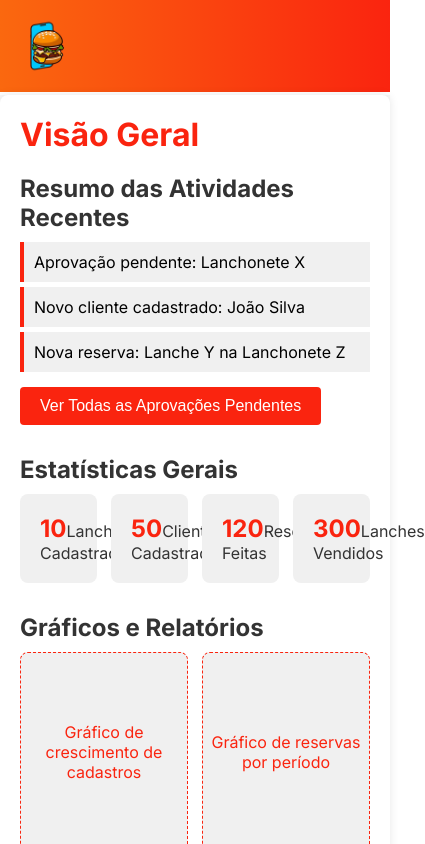
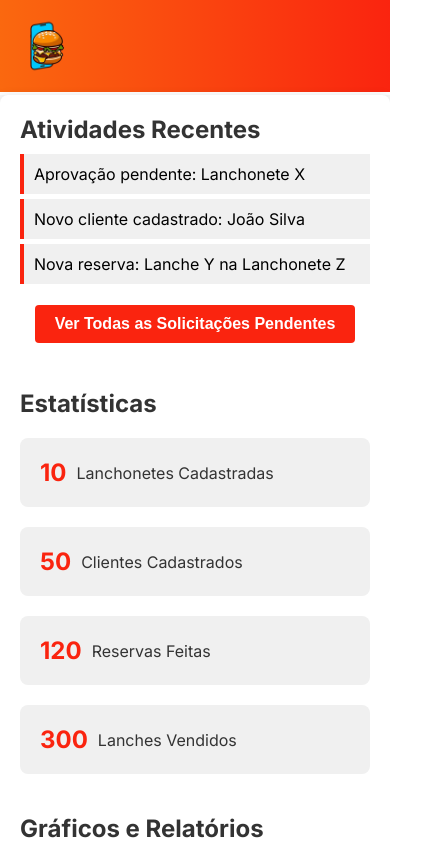
Before and after one commit to pauloandrepassos/agendaai-frontend, a Next.js app: page /admin in a window 390 px wide. Shown: the top 844 px of the page, 425 px wide, since content can reach past the window. Built offline with nearby package versions, Linux system fonts and the light colour scheme.

Commit message:
responsividade

```diff
--- a/src/app/admin/admin.module.css
+++ b/src/app/admin/admin.module.css
@@ -21,6 +21,8 @@
 
 .section {
     margin-bottom: 30px;
+    display: flex;
+    flex-direction: column;
 }
 
 .sectionTitle {
@@ -48,7 +50,8 @@
     color: white;
     cursor: pointer;
     font-size: 1rem;
-    margin-top: 10px;
+    font-weight: bold;
+    margin: 16px auto;
     padding: 10px 20px;
 }
 
@@ -59,6 +62,7 @@
 .stats {
     display: flex;
     justify-content: space-between;
+    flex-wrap: wrap;
 }
 
 .stat {
@@ -67,6 +71,8 @@
     padding: 20px;
     text-align: center;
     width: 22%;
+    display: flex;
+    gap: 10px;
 }
 
 .statNumber {
@@ -98,3 +104,21 @@
     align-items: center;
     color: #FA240F;
 }
+
+@media (max-width: 750px) {
+
+    .stats {
+        justify-content: space-evenly;
+    }
+
+    .stat {
+        width: 40%;
+        margin: 10px 0;
+    }
+}
+
+@media (max-width: 500px) {
+    .stat {
+        width: 100%;
+    }
+}
--- a/src/app/admin/page.js
+++ b/src/app/admin/page.js
@@ -14,22 +14,21 @@ export default function Admin() {
         <div className={styles.adminContainer}>
             <Navbar />
             <div className={styles.dashboard}>
-                <h1 className={styles.title}>Visão Geral</h1>
 
                 <section className={styles.section}>
-                    <h2 className={styles.sectionTitle}>Resumo das Atividades Recentes</h2>
+                    <h2 className={styles.sectionTitle}>Atividades Recentes</h2>
                     <ul className={styles.activityList}>
                         <li>Aprovação pendente: Lanchonete X</li>
                         <li>Novo cliente cadastrado: João Silva</li>
                         <li>Nova reserva: Lanche Y na Lanchonete Z</li>
                     </ul>
                     <button className={styles.viewAllButton} onClick={handleViewPendingApprovals}>
-                        Ver Todas as Aprovações Pendentes
+                        Ver Todas as Solicitações Pendentes
                     </button>
                 </section>
 
                 <section className={styles.section}>
-                    <h2 className={styles.sectionTitle}>Estatísticas Gerais</h2>
+                    <h2 className={styles.sectionTitle}>Estatísticas</h2>
                     <div className={styles.stats}>
                         <div className={styles.stat}>
                             <span className={styles.statNumber}>10</span>
--- a/src/app/admin/solicitacao/[id]/page.js
+++ b/src/app/admin/solicitacao/[id]/page.js
@@ -63,7 +63,7 @@ export default function Solicitacao({ params }) {
                     <p>{error}</p>
                 ) : (
                     solicitacao && (
-                        <>
+                        <div className={styles.solicitacaoContainer}>
                             <h1 className={styles.title}>{solicitacao.nomeLanchonete}</h1>
                             <p><strong>Gerente:</strong> {solicitacao.gerente}</p>
                             <p><strong>Email:</strong> {solicitacao.email}</p>
@@ -76,7 +76,7 @@ export default function Solicitacao({ params }) {
                                 <button onClick={handleAprovar} className={styles.aprovarButton}>Aprovar</button>
                                 <button onClick={handleDesaprovar} className={styles.desaprovarButton}>Desaprovar</button>
                             </div>
-                        </>
+                        </div>
                     )
                 )}
             </div>
```
Also changed, not shown: src/app/admin/solicitacao/[id]/solicitacao.module.css (+14 -0 lines), src/app/admin/solicitacoes-pendentes/solicitacoes-pendentes.module.css (+12 -0 lines).
